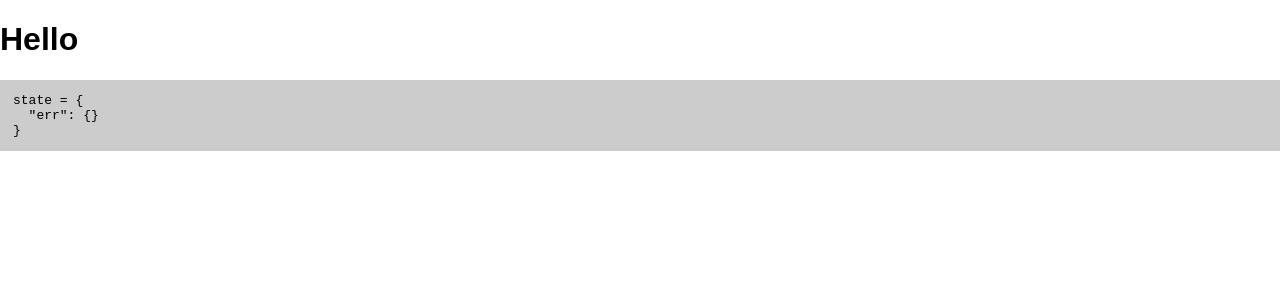
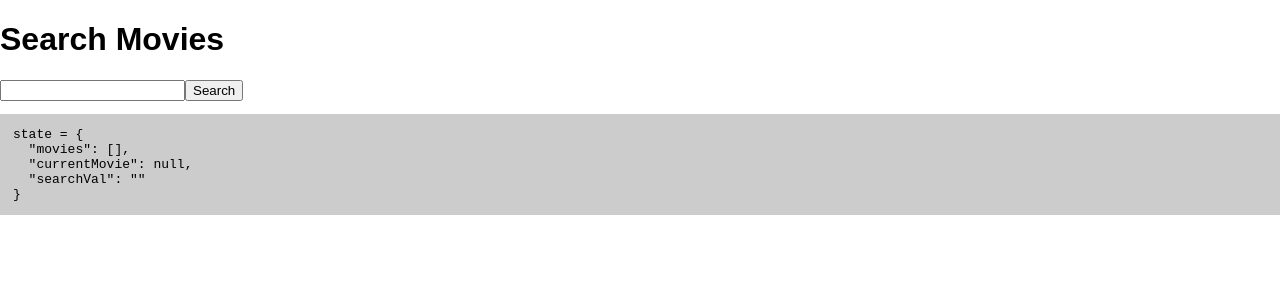
Before and after one commit to wcedmisten/movielens-search, a React (Create React App) app in the folder frontend-react/: page / in a window 1280 px wide. Shown: the top 300 px of the page. Built offline with nearby package versions, Linux system fonts and the light colour scheme; no server answers.

Commit message:
Add search bar to frontend

```diff
--- a/frontend-react/src/App.js
+++ b/frontend-react/src/App.js
@@ -1,23 +1,74 @@
 import React, { Component } from 'react';
 
 class App extends Component {
+  constructor(props) {
+    super(props);
+    this.state = {
+      movies: [],
+      currentMovie: null,
+      searchVal: "",
+    };
+
+    // this.Row = this.Row.bind(this);
+    this.handleChange = this.handleChange.bind(this);
+    this.handleSubmit = this.handleSubmit.bind(this);
+    // this.handleClearButtonClick = this.handleClearButtonClick.bind(this);
+  }
+
+  // when an item in the list has been clicked, set the state to indicate we want to show it
+  // handleClick(Id) {
+  //   const clickedMovie = this.state.movies.find((movie) => movie.Id === Id);
+  //   this.setState({ currentMovie: clickedMovie });
+  // }
+
+  handleChange(event) {
+    this.setState({searchVal: event.target.value});
+  }
+
+  handleSubmit(event) {
+    event.preventDefault();
+
+    fetch(`/api/search?search_val=${this.state.searchVal}`)
+      .then((res) => res.json())
+      .then((data) => {
+        this.setState({ movies: data });
+      })
+      .catch(console.log);
+  }
+
+  clearSearchButton() {
+    return (
+      <input type="submit" value="Clear" onClick={this.handleClearButtonClick}/>
+    );
+  }
+
   render() {
     return (
       <div>
-        <h1>Hello</h1>
+        <h1>Search Movies</h1>
+        <div className="Search">
+          <form onSubmit={this.handleSubmit}>
+            <label>
+              <input type="text" value={this.state.searchVal} ref={el => this.searchBar = el} onChange={this.handleChange} />
+            </label>
+            <input type="submit" value="Search" />
+            {this.state.searchVal != "" && this.clearSearchButton()}
+          </form>
+        </div>
         <pre>state = {JSON.stringify(this.state, undefined, '  ')}</pre>
       </div>
     );
   }
-  componentDidMount() {
-    fetch('/test').then((res) => {
-      return res.json();
-    }).then((res) => {
-      this.setState({res});
-    }).catch((err) => {
-      this.setState({err});
-    });
-  }
+
+  // componentDidMount() {
+  //   fetch('/api/movies').then((res) => {
+  //     return res.json();
+  //   }).then((res) => {
+  //     this.setState({res});
+  //   }).catch((err) => {
+  //     this.setState({err});
+  //   });
+  // }
 }
 
 export default App;
```
